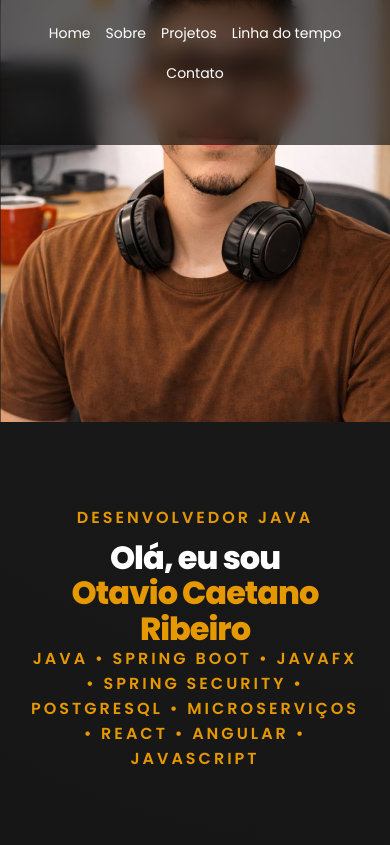
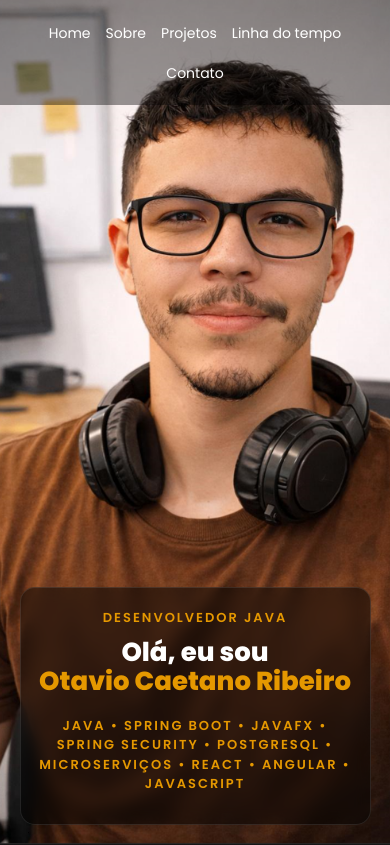
Before and after one commit to BUR1T1/Portifolio-2, a React (Vite) app in the folder meu-portfolio/: page / in a window 390 px wide. Shown: the top 845 px of the page. Built offline with nearby package versions, Linux system fonts and the light colour scheme.

Commit message:
Ajuste para dispositivo mobile

```diff
--- a/meu-portfolio/src/pages/styles.css
+++ b/meu-portfolio/src/pages/styles.css
@@ -16,19 +16,19 @@ body {
 
 #header {
     width: 100%;
-    height: 100vh;
+    min-height: 100vh;
     display: flex;
 }
 
 .hero {
     display: flex;
     width: 100%;
-    height: 100%;
 }
 
 .hero-image {
     flex: 1.2;
-    background: url("./img.jpeg") no-repeat center center;
+    background-repeat: no-repeat;
+    background-position: center center;
     background-size: cover;
     -webkit-mask-image: linear-gradient(to right, black 75%, transparent 100%);
     mask-image: linear-gradient(to right, black 75%, transparent 100%);
@@ -36,25 +36,22 @@ body {
 
 .hero-content {
     flex: 1;
-    background: transparent;
     padding: 40px 60px;
     display: flex;
     flex-direction: column;
-
     justify-content: center;
     position: relative;
 }
+
 nav {
     position: absolute;
     top: 40px;
     right: 60px;
-    left: 60px;
 }
 
 nav ul {
     display: flex;
-    justify-content: flex-end;
-    gap: 40px;
+    gap: 30px;
     list-style: none;
 }
 
@@ -62,20 +59,15 @@ nav ul li a {
     color: rgba(255, 255, 255, 0.7);
     text-decoration: none;
     font-size: 15px;
-    font-weight: 400;
     transition: 0.4s;
 }
 
 nav ul li a:hover {
     color: #e59800;
-    text-shadow: 0 0 10px rgba(229, 152, 0, 0.4);
 }
 
-/* TEXTO HERO CENTRALIZADO */
 .header-text {
     max-width: 500px;
-    /* Adicionando um leve recuo negativo para compensar a ilusão de ótica da margem */
-    margin-top: 20px;
 }
 
 .header-text p {
@@ -90,17 +82,21 @@ nav ul li a:hover {
     font-size: 42px;
     line-height: 1.1;
     font-weight: 800;
-    letter-spacing: -1px;
 }
 
 .header-text span {
     color: #e59800;
-    display: inline-block;
 }
 
-/* ================= SEÇÕES (SOBRE & TIMELINE) ================= */
-#sobre, #timeline-section {
-    padding: 120px 10%;
+.skills {
+    margin-top: 20px;
+    font-size: 14px;
+    color: #ccc;
+}
+
+#sobre,
+#timeline-section {
+    padding: 80px 10%;
 }
 
 .section-title {
@@ -128,40 +124,91 @@ nav ul li a:hover {
     font-size: 17px;
 }
 
-
 @media (max-width: 900px) {
+    #header {
+        height: 100vh;
+        overflow: hidden;
+    }
 
     .hero {
+        position: relative;
+        height: 100%;
+        width: 100%;
         flex-direction: column;
     }
 
     .hero-image {
-        height: 50vh;
-        flex: none;
+        position: absolute;
+        top: 0;
+        left: 0;
+        width: 100%;
+        height: 100%;
+        z-index: 1;
+        background-size: cover;
+        background-position: center 20%;
         mask-image: none;
         -webkit-mask-image: none;
     }
 
     .hero-content {
-        padding: 40px 25px;
-        text-align: center;
+        position: absolute;
+        top: 0;
+        left: 0;
+        width: 100%;
+        height: 100%;
+        z-index: 2;
+        padding: 0;
+        display: flex;
+        flex-direction: column;
+        justify-content: flex-end;
+        background: transparent;
     }
 
     nav {
-        position: relative;
+        position: absolute;
         top: 0;
+        left: 0;
         right: 0;
-        left: 0;
-        margin-bottom: 40px;
+        padding: 15px;
+        width: 100%;
+        background: rgba(0, 0, 0, 0.4);
     }
 
     nav ul {
         justify-content: center;
-        gap: 25px;
+        flex-wrap: wrap;
+        gap: 10px;
+    }
+
+    .header-text {
+        text-align: center;
+        width: 90%;
+        margin: 0 auto 5% auto;
+        padding: 20px 15px;
+        background: rgba(0, 0, 0, 0.5);
+        border-radius: 15px;
+        backdrop-filter: blur(8px);
+        -webkit-backdrop-filter: blur(8px);
+        border: 1px solid rgba(255, 255, 255, 0.1);
+    }
+
+    .header-text p {
+        letter-spacing: 2px;
+        font-size: 13px;
     }
 
     .header-text h1 {
-        font-size: 32px;
+        font-size: 26px;
+        margin: 8px 0;
     }
 
+    .skills {
+        font-size: 13px;
+        line-height: 1.5;
+        color: #fff;
+    }
+
+    .sobre-container {
+        text-align: center;
+    }
 }
```
